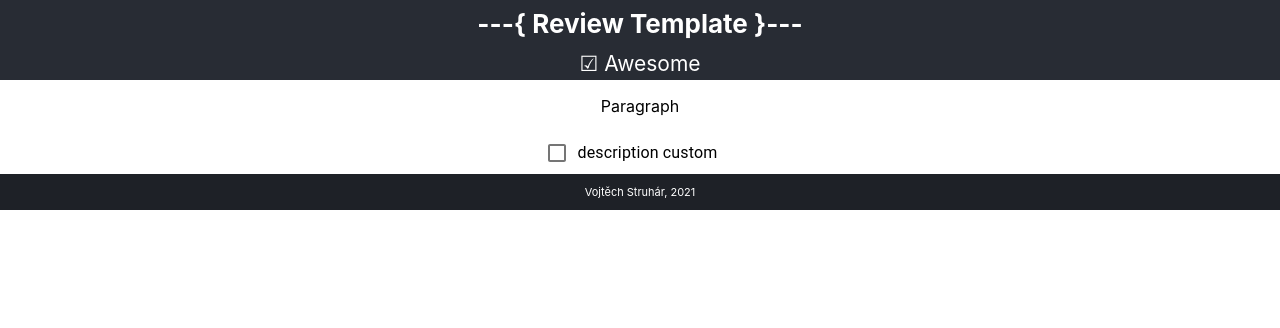
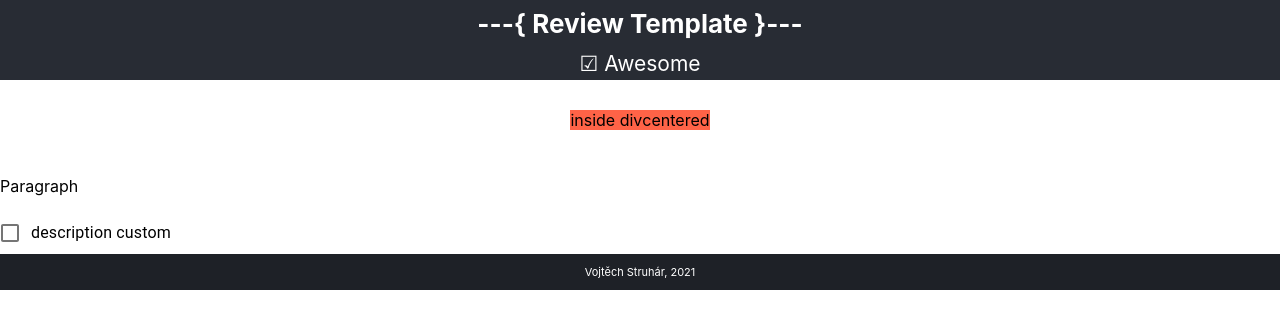
Before and after one commit to VojtaStruhar/steam-review-template, a React (Create React App) app: page / in a window 1280 px wide. Shown: the top 328 px of the page. Built offline with nearby package versions, Linux system fonts and the light colour scheme.

Commit message:
Yay, centered div.

```diff
--- a/src/App.css
+++ b/src/App.css
@@ -1,5 +1,5 @@
 .App {
-  text-align: center;
+  /* text-align: center; */
 }
 
 .App-logo {
--- a/src/App.js
+++ b/src/App.js
@@ -1,4 +1,3 @@
-import logo from './logo.svg';
 import './App.css';
 import Category from './Category';
 
@@ -11,9 +10,9 @@ function App() {
         <p className="App-header">☑ Awesome</p>
       </header>
 
-      <body>
+      <div>
         <Category/>
-      </body>
+      </div>
 
       <footer className="App-footer">
         <p>Vojtěch Struhár, 2021</p>
--- a/src/Category.css
+++ b/src/Category.css
@@ -2,6 +2,30 @@ p.inner {
     background-color: tomato;
 };
 
-.section {
+div.section {
+    text-align: left;
+    align-items: left;
+    color: violet;
     background-color:wheat;
+    border-style: solid;
+    border-radius: 8px;
+    border-color: aqua;
+    border-width: 2px;
 };
+
+.rectangle {
+    text-align: center;
+    align-items: center;
+    display: block;
+    display: inline-block;
+    width: 100px;
+    height: 100px;
+    background: black;
+  }
+
+  .centered {
+    height: 10vh; /* Magic here */
+    display: flex;
+    justify-content: center;
+    align-items: center;
+  }
--- a/src/Category.js
+++ b/src/Category.js
@@ -1,17 +1,21 @@
 import './Category.css';
 import React from 'react';
 import Option from './Option';
-import { Container } from '@material-ui/core';
 
 export default class Category extends React.Component {
     render() {
         return (
             <div>
-                <Container maxWidth="sm" className="section">
+                <div className="centered">
+                    <p className="inner">inside div</p>
+                    <p className="inner">centered</p>
+                </div>
+                <div className="section">
                     <p>Paragraph</p>
                     <Option description="description custom" />
-                </Container>
+                </div>
             </div>
+
         );
     }
 }
--- a/src/Option.js
+++ b/src/Option.js
@@ -1,5 +1,5 @@
 import './Option.css';
-import React, { useState } from 'react';
+import React from 'react';
 import { Checkbox, FormControlLabel } from '@material-ui/core';
 
 
```
